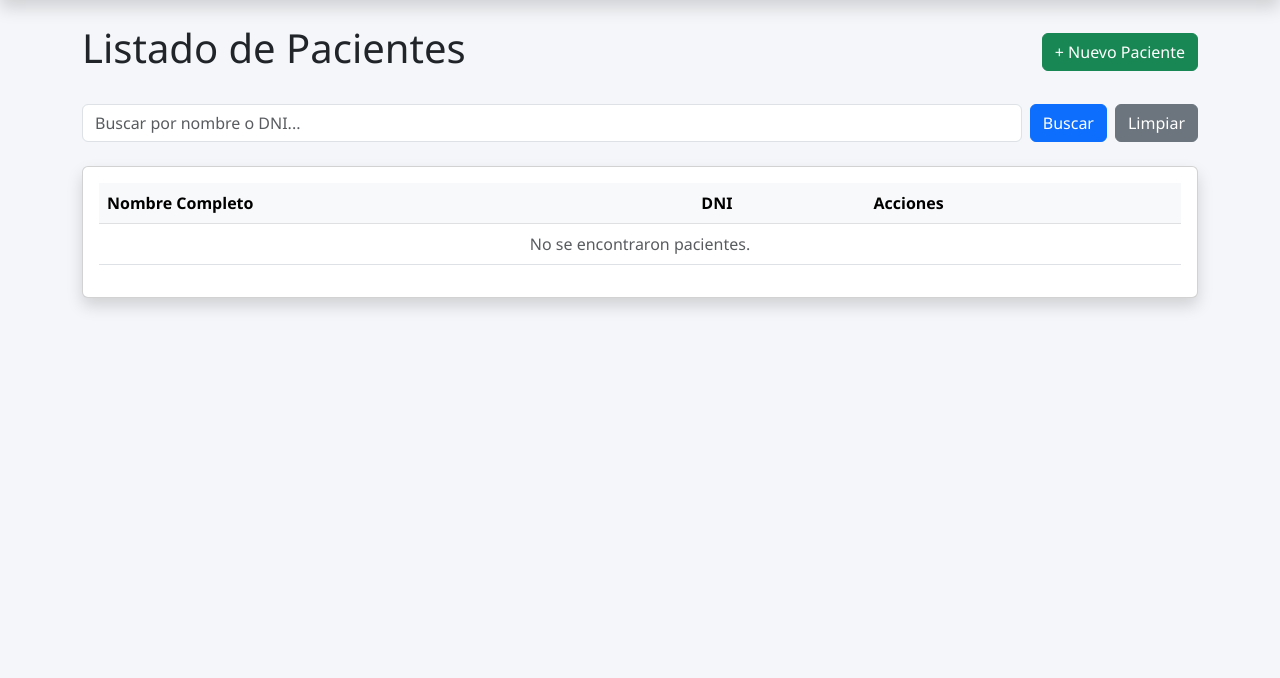
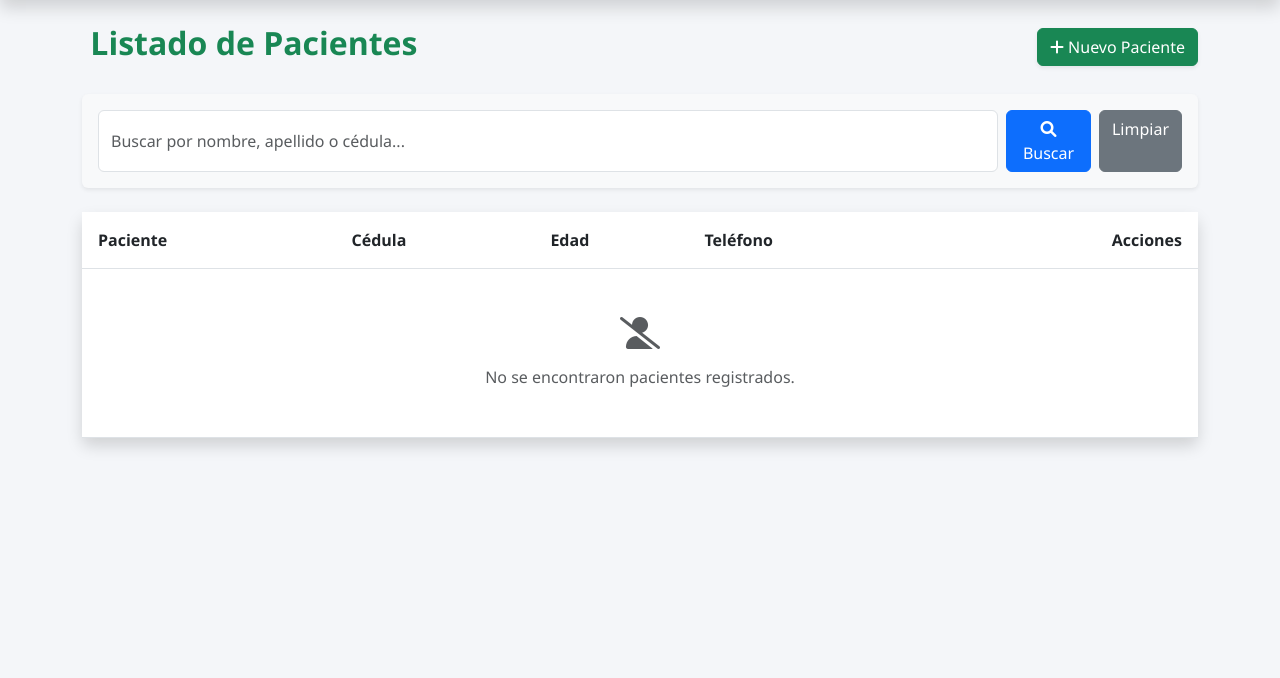
Before and after one commit to siratop/sistema-clinica, a Django app: page /pacientes/ in a window 1280 px wide. Shown: the part 56-734 px from the top of the page. Run offline with Django 5.2, Linux system fonts and the light colour scheme; the visitor is signed in with stand-in values (Sample User, id 1); data that the repository does not hold is empty.

Commit message:
Arreglando error home por lista_pacientes

````diff
--- a/miapp/templates/miapp/lista_pacientes.html
+++ b/miapp/templates/miapp/lista_pacientes.html
@@ -1,45 +1,62 @@
-{% extends 'miapp/base.html' %} {% block content %} <div class="d-flex justify-content-between align-items-center mb-4">
-        <h1>Listado de Pacientes</h1>
-        <a href="{% url 'crear_paciente' %}" class="btn btn-success">+ Nuevo Paciente</a>
+{% extends 'miapp/base.html' %}
+
+{% block content %}
+<div class="d-flex justify-content-between align-items-center mb-4">
+    <h2 class="text-success fw-bold"><i class="fa-solid fa-users-medical"></i> Listado de Pacientes</h2>
+    <a href="{% url 'crear_paciente' %}" class="btn btn-success shadow-sm">
+        <i class="fa-solid fa-plus"></i> Nuevo Paciente
+    </a>
 </div>
 
-    <form method="get" class="d-flex mb-4 gap-2">
-        <input type="text" name="q" class="form-control" placeholder="Buscar por nombre o DNI...">
-        <button type="submit" class="btn btn-primary">Buscar</button>
-        <a href="{% url 'home' %}" class="btn btn-secondary">Limpiar</a>
+<div class="card p-3 mb-4 shadow-sm border-0 bg-light">
+    <form method="get" class="d-flex gap-2">
+        <input type="text" name="q" class="form-control" placeholder="Buscar por nombre, apellido o cédula..." value="{{ request.GET.q }}">
+        <button type="submit" class="btn btn-primary"><i class="fa-solid fa-magnifying-glass"></i> Buscar</button>
+
+        <a href="{% url 'lista_pacientes' %}" class="btn btn-secondary" title="Borrar búsqueda">Limpiar</a>
     </form>
+</div>
 
-    <div class="card shadow">
-        <div class="card-body">
-            <table class="table table-hover">
-                <thead class="table-light">
+<div class="card shadow border-0">
+    <div class="card-body p-0">
+        <div class="table-responsive">
+            <table class="table table-hover align-middle mb-0">
+                <thead class="bg-success text-white">
                     <tr>
-                        <th>Nombre Completo</th>
-                        <th>DNI</th>
-                        <th>Acciones</th>
+                        <th class="py-3 ps-3">Paciente</th>
+                        <th class="py-3">Cédula</th>
+                        <th class="py-3">Edad</th>
+                        <th class="py-3">Teléfono</th>
+                        <th class="py-3 text-end pe-3">Acciones</th>
                     </tr>
                 </thead>
                 <tbody>
                     {% for paciente in pacientes %}
                     <tr>
-                            <td>
-                                <a href="{% url 'detalle_paciente' paciente.id %}" class="text-decoration-none fw-bold">
-                                    {{ paciente.nombre }} {{ paciente.apellido }}
+                        <td class="ps-3 fw-bold text-success">{{ paciente.nombre }} {{ paciente.apellido }}</td>
+                        <td>{{ paciente.cedula }}</td>
+                        <td>{{ paciente.edad }} años</td>
+                        <td>{{ paciente.telefono }}</td>
+                        <td class="text-end pe-3">
+                            <a href="#" class="btn btn-sm btn-outline-primary" title="Ver Historia">
+                                <i class="fa-regular fa-eye"></i>
                             </a>
-                            </td>
-                            <td>{{ paciente.dni }}</td>
-                            <td>
-                                <a href="{% url 'detalle_paciente' paciente.id %}" class="btn btn-sm btn-info text-white">Ver Ficha</a>
+                            <a href="#" class="btn btn-sm btn-outline-warning" title="Editar">
+                                <i class="fa-solid fa-pen"></i>
+                            </a>
                         </td>
                     </tr>
                     {% empty %}
                     <tr>
-                            <td colspan="3" class="text-center text-muted">No se encontraron pacientes.</td>
+                        <td colspan="5" class="text-center py-5 text-muted">
+                            <i class="fa-solid fa-user-slash fa-2x mb-3"></i><br>
+                            No se encontraron pacientes registrados.
+                        </td>
                     </tr>
                     {% endfor %}
                 </tbody>
             </table>
         </div>
     </div>
-
-{% endblock %} ```
+</div>
+{% endblock %}
````
Lines whose indentation alone changed are shown as unchanged.
